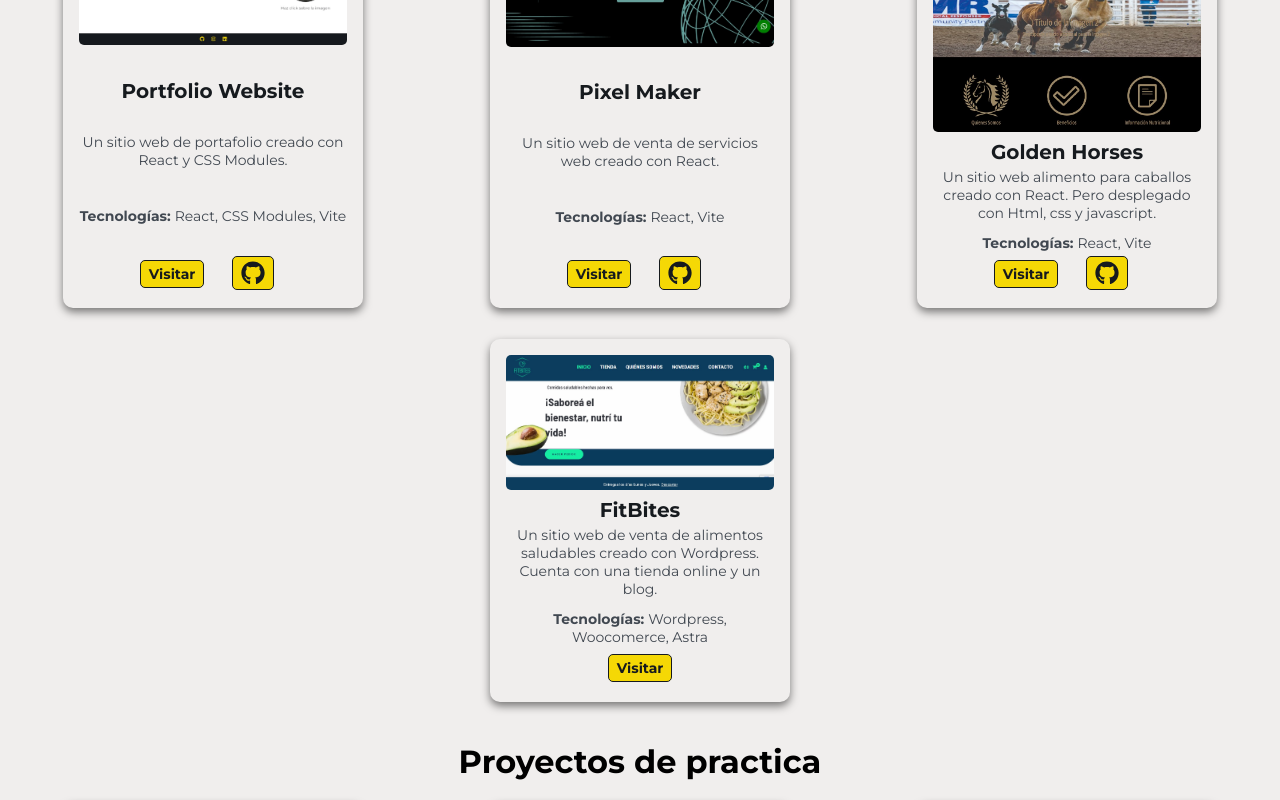
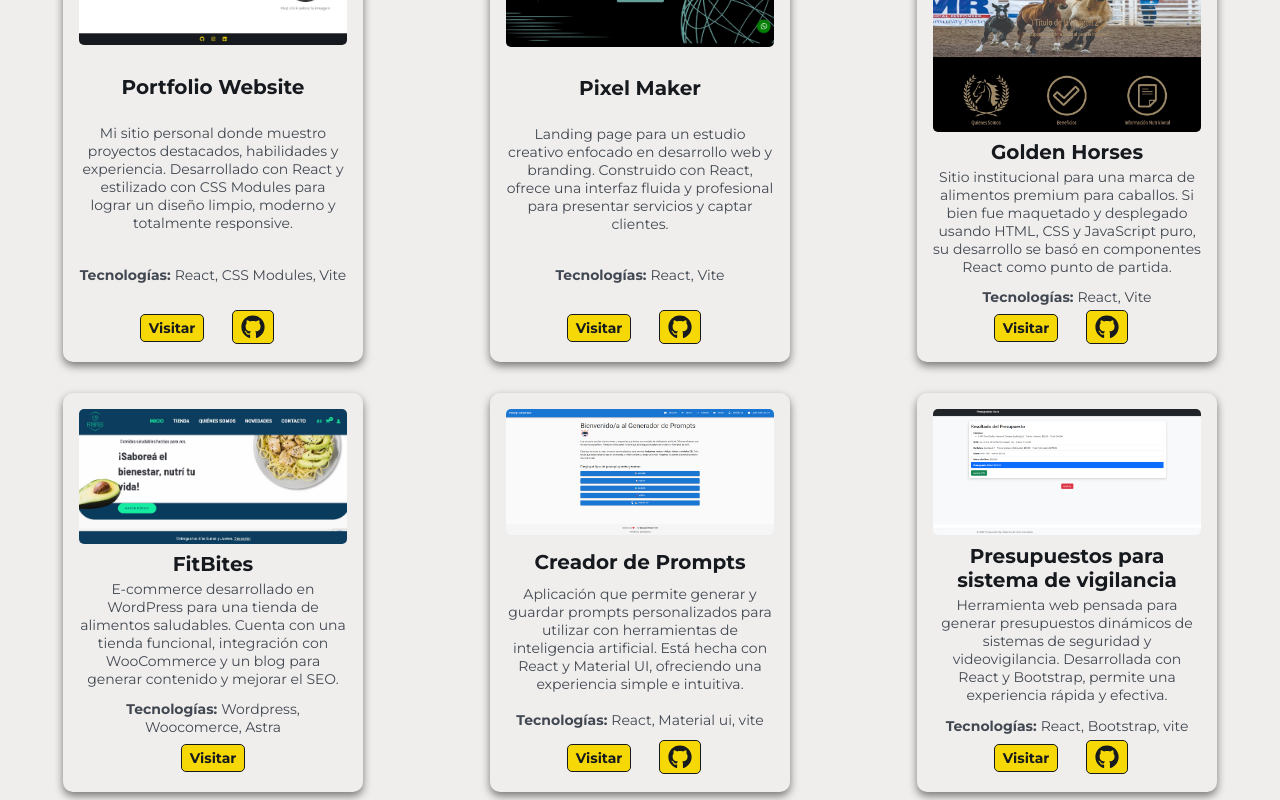
Before and after one commit to Ezzeorazi/mi-portafolio, a React (Vite) app: page /project in a window 1280 px wide. Shown: the part 240-1040 px from the top of the page. Built offline with nearby package versions, Linux system fonts and the light colour scheme.

Commit message:
new proyect

```diff
--- a/src/components/Gallery/Gallery.jsx
+++ b/src/components/Gallery/Gallery.jsx
@@ -7,7 +7,7 @@ const Gallery = ({}) => {
     {
       id: 1,
       title: "Portfolio Website",
-      description: "Un sitio web de portafolio creado con React y CSS Modules.",
+      description: "Mi sitio personal donde muestro proyectos destacados, habilidades y experiencia. Desarrollado con React y estilizado con CSS Modules para lograr un diseño limpio, moderno y totalmente responsive.",
       image: "pagePortafolio.jpg",
       technologies: ["React", "CSS Modules", "Vite"],
       liveLink: "https://ezequiel-orazi.online",
@@ -16,7 +16,7 @@ const Gallery = ({}) => {
     {
       id: 2,
       title: "Pixel Maker",
-      description: "Un sitio web de venta de servicios web creado con React.",
+      description: "Landing page para un estudio creativo enfocado en desarrollo web y branding. Construido con React, ofrece una interfaz fluida y profesional para presentar servicios y captar clientes.",
       image: "pagePixelMaker.jpg",
       technologies: ["React", "Vite"],
       liveLink: "https://pixelmaker.com.ar",
@@ -25,8 +25,7 @@ const Gallery = ({}) => {
     {
       id: 3,
       title: "Golden Horses",
-      description:
-        "Un sitio web alimento para caballos creado con React. Pero desplegado con Html, css y javascript.",
+      description: "Sitio institucional para una marca de alimentos premium para caballos. Si bien fue maquetado y desplegado usando HTML, CSS y JavaScript puro, su desarrollo se basó en componentes React como punto de partida.",
       image: "pageGoldenHorses.jpg",
       technologies: ["React", "Vite"],
       liveLink: "https://goldenhorses.com.ar",
@@ -35,13 +34,30 @@ const Gallery = ({}) => {
     {
       id: 4,
       title: "FitBites",
-      description:
-        "Un sitio web de venta de alimentos saludables creado con Wordpress. Cuenta con una tienda online y un blog.",
+      description: "E-commerce desarrollado en WordPress para una tienda de alimentos saludables. Cuenta con una tienda funcional, integración con WooCommerce y un blog para generar contenido y mejorar el SEO.",
       image: "pageFitbites.jpg",
       technologies: ["Wordpress", "Woocomerce", "Astra"],
       liveLink: "https://fitbitescr.com",
     },
-    // Otros proyectos aquí
+    {
+      id: 5,
+      title: "Creador de Prompts",
+      description: "Aplicación que permite generar y guardar prompts personalizados para utilizar con herramientas de inteligencia artificial. Está hecha con React y Material UI, ofreciendo una experiencia simple e intuitiva.",
+      image: "prompt-generator.png",
+      technologies: ["React", "Material ui", "vite"],
+      liveLink: "https://prompt-generate.netlify.app/",
+      repoLink: "https://github.com/Ezzeorazi/prompt-generator-v2",
+    },
+    {
+      id: 6,
+      title: "Presupuestos para sistema de vigilancia",
+      description: "Herramienta web pensada para generar presupuestos dinámicos de sistemas de seguridad y videovigilancia. Desarrollada con React y Bootstrap, permite una experiencia rápida y efectiva.",
+      image: "presup-aura.png",
+      technologies: ["React", "Bootstrap", "vite"],
+      liveLink: "https://clever-peony-9c92b7.netlify.app/",
+      repoLink: "https://github.com/Ezzeorazi/presup-generator",
+    }
+
   ];
 
   return (
```
Also changed, not shown: public/presup-aura.png (added), public/prompt-generator.png (added).
